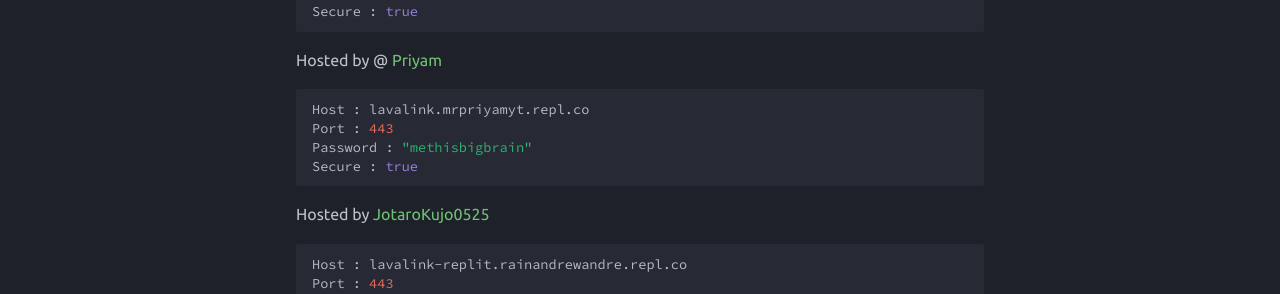
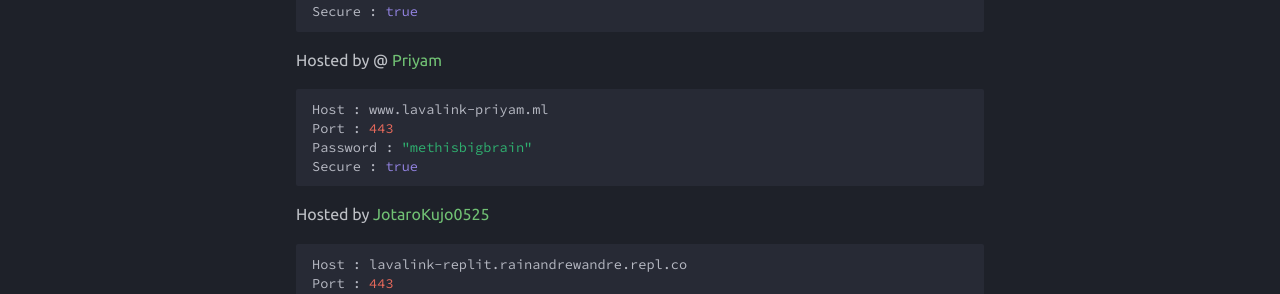
Before and after one commit to DarrenOfficial/lavalink-list, an MkDocs documentation site: the page built from docs/SSL/lavalink-with-ssl.md, in a window 1280 px wide and 1099 px high. Shown: the part 670-964 px from the top of the window. Built offline with MkDocs 1.6.1 and Material for MkDocs 9.7.7, drawn with Linux system fonts in a browser that asks for light colours; comment, search, counter and statistics services are not loaded.

Commit message:
Updated My Website And Host

````diff
--- a/docs/SSL/lavalink-with-ssl.md
+++ b/docs/SSL/lavalink-with-ssl.md
@@ -21,9 +21,9 @@ Port : 443
 Password : "LAVA"
 Secure : true
 ```
-Hosted by @ [Priyam](https://expy.bio/mrpriyamyt)
+Hosted by @ [Priyam](https://www.priyam.ml)
 ```bash
-Host : lavalink.mrpriyamyt.repl.co
+Host : www.lavalink-priyam.ml
 Port : 443
 Password : "methisbigbrain"
 Secure : true
````
